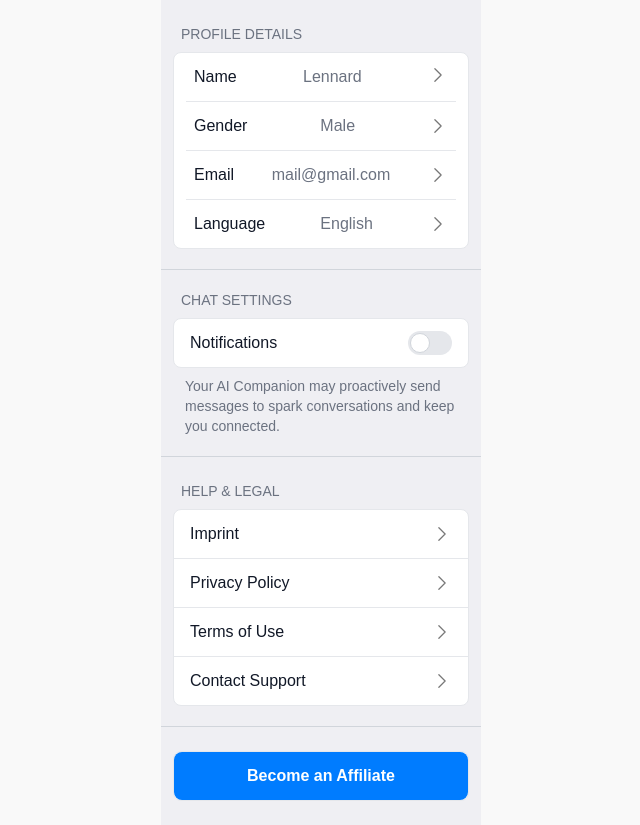
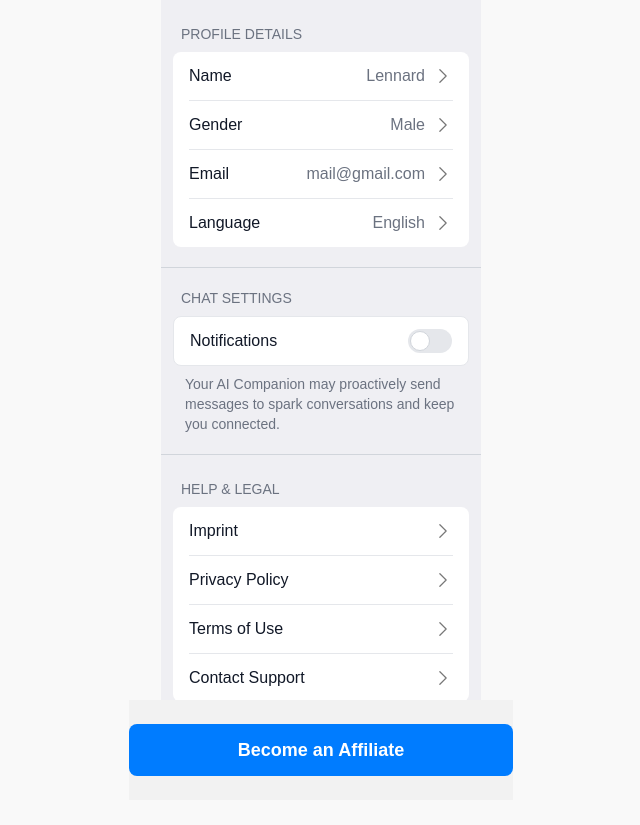
Before and after one commit to sda34495/companion-tele-app, a Next.js app: page /setting in a window 1280 px wide. Shown: the whole page, without its empty margins (319-959 px from the left). After the commit the page ends 800 px from the top, so only its background shows below. Built offline with nearby package versions, Linux system fonts and the light colour scheme.

Commit message:
setting page push

```diff
--- a/app/components/Setting.tsx
+++ b/app/components/Setting.tsx
@@ -11,11 +11,12 @@ const Settings: React.FC = () => {
           <h3 className="text-sm ml-2 text-gray-500 font-medium mb-2 ">
             PROFILE DETAILS
           </h3>
-          <div className="divide-y divide-gray-200 px-3 border border-gray-200 rounded-lg bg-white">
-            <div className="flex flex-row items-start justify-between px-2 py-3">
-            <h1 className=" items-center  font-medium text-gray-900">
-            Name </h1>
-            <span className="text-gray-500 ">Lennard</span>
+          <div className=" overflow-hidden rounded-lg  bg-white">
+
+          <div className="flex flex-row items-start hover:bg-gray-300 justify-between px-4 py-3">
+  <h1 className="font-medium text-gray-900">Name</h1>
+  <div className="flex items-center space-x-2">
+    <span className="text-gray-500">Lennard</span>
     <svg
       xmlns="http://www.w3.org/2000/svg"
       fill="none"
@@ -31,10 +32,15 @@ const Settings: React.FC = () => {
       />
     </svg>
   </div>
-            <div className="flex flex-row items-center justify-between px-2 py-3">
-            <h1 className="items-center  font-medium text-gray-900">
+</div>
+              <hr className="border- border-gray-200 mx-4" />
+
+            <div className="flex flex-row items-center hover:bg-gray-300 justify-between px-4 py-3">
+            <h1 className="  font-medium text-gray-900">
               Gender
               </h1>
+              <div className="flex items-center space-x-2">
+
               <span className="text-gray-500">Male</span>
               <svg
                 xmlns="http://www.w3.org/2000/svg"
@@ -51,11 +57,13 @@ const Settings: React.FC = () => {
                   />
               </svg>
                   </div>
+                  </div>
+                  <hr className="border- border-gray-200 mx-4" />
 
-
-                  <div className="flex flex-row items-center justify-between px-2 py-3">
-            <h1 className=" items-center  font-medium text-gray-900">
+                  <div className="flex flex-row items-center hover:bg-gray-300 justify-between px-4 py-3">
+            <h1 className="  font-medium text-gray-900">
             Email </h1>
+            <div className="flex items-center space-x-2">
             <span className="text-gray-500 ">mail@gmail.com</span>
             <svg
                 xmlns="http://www.w3.org/2000/svg"
@@ -72,11 +80,14 @@ const Settings: React.FC = () => {
                   />
               </svg>
                   </div>
+            </div>
+            <hr className="border- border-gray-200 mx-4" />
 
+            <div className="flex flex-row items-center hover:bg-gray-300 justify-between px-4 py-3">
+            <h1 className=" font-medium text-gray-900">
+            Language </h1>
+            <div className="flex items-center space-x-2">
 
-            <div className="flex flex-row items-center justify-between px-2 py-3">
-            <h1 className=" items-center  font-medium text-gray-900">
-            Language </h1>
             <span className="text-gray-500 self-end ">English</span>
             <svg
                 xmlns="http://www.w3.org/2000/svg"
@@ -95,6 +106,7 @@ const Settings: React.FC = () => {
             </div>
                   </div>
           </div>
+        </div>
 
         <hr className="mt-5 border-gray-300" />
 
@@ -103,7 +115,7 @@ const Settings: React.FC = () => {
           <h3 className="text-sm ml-2 text-gray-500 font-medium mb-2">
             CHAT SETTINGS
           </h3>
-          <div className="flex items-center justify-between px-4 py-3 border border-gray-200 rounded-lg bg-white">
+          <div className="flex hover:bg-gray-300 items-center justify-between px-4 py-3 border border-gray-200 rounded-lg bg-white">
             <span className=" text-gray-900">Notifications</span>
             <label className="relative inline-flex items-center cursor-pointer">
               <input type="checkbox" value="" className="sr-only peer" />
@@ -124,8 +136,8 @@ const Settings: React.FC = () => {
           <h3 className="text-sm ml-2 text-gray-500 font-medium mb-2">
             HELP & LEGAL
           </h3>
-          <div className="divide-y divide-gray-200 border border-gray-200 rounded-lg bg-white mb-">
-            <button className="flex items-center justify-between w-full px-4 py-3  font-medium text-left text-gray-900">
+          <div className=" overflow-hidden rounded-lg bg-white ">
+            <button className="flex hover:bg-gray-300 items-center justify-between w-full px-4 py-3  font-medium text-left text-gray-900">
               Imprint
               <svg
                 xmlns="http://www.w3.org/2000/svg"
@@ -142,7 +154,8 @@ const Settings: React.FC = () => {
                 />
               </svg>
             </button>
-            <button className="flex items-center justify-between w-full px-4 py-3  font-medium text-left text-gray-900">
+            <hr className="border- border-gray-200 mx-4" />
+            <button className="flex items-center hover:bg-gray-300 justify-between w-full px-4 py-3  font-medium text-left text-gray-900">
               Privacy Policy
               <svg
                 xmlns="http://www.w3.org/2000/svg"
@@ -159,7 +172,8 @@ const Settings: React.FC = () => {
                 />
               </svg>
             </button>
-            <button className="flex items-center justify-between w-full px-4 py-3  font-medium text-left text-gray-900">
+            <hr className="border- border-gray-200 mx-4" />
+            <button className="flex items-center hover:bg-gray-300 justify-between w-full px-4 py-3  font-medium text-left text-gray-900">
               Terms of Use
               <svg
                 xmlns="http://www.w3.org/2000/svg"
@@ -176,7 +190,8 @@ const Settings: React.FC = () => {
                 />
               </svg>
             </button>
-            <button className="flex items-center justify-between w-full px-4 py-3  font-medium text-left text-gray-900">
+            <hr className="border- border-gray-200 mx-4" />
+            <button className="flex items-center hover:bg-gray-300 justify-between w-full px-4 py-3  font-medium text-left text-gray-900">
               Contact Support
               <svg
                 xmlns="http://www.w3.org/2000/svg"
@@ -196,24 +211,24 @@ const Settings: React.FC = () => {
           </div>
         </div>
 
-        <hr className="mt-5 border-gray-300" />
+        {/* <hr className="mt-5 border-gray-300" /> */}
 
         {/* Help & Legal */}
-        <div className="mt-6 px-3">
+        {/* <div className="mt-6 px-3">
           <div className="divide-y divide-gray-200 border border-gray-200 rounded-lg bg-white mb-">
             <button className="flex bg-[#007cff] justify-center  w-full px-4 py-3  font-semibold text-center rounded-lg text-white">
             Become an Affiliate
             </button>
           </div>
-        </div>
+        </div> */}
 
-        {/* <hr className="mt-5 border-gray-300" />
+        {/* <hr className="mt-5 border-gray-300" /> */}
 
-          <div className="mt-5  ">
-            <button className="w-[335px] flex max-w-sm mx-auto bg-[#007cff] items-end justify-center py-3  text-white  rounded-lg text-sm font-semibold ">
+          <div className="mt-5 absolute bottom-0 left-0 right-0 bg-[#f2f2f2] w-full max-w-sm mx-auto ">
+            <button className=" flex mx-auto bg-[#007cff] items-end justify-center py-3 m-6 w-full text-white  rounded-lg text-lg font-semibold ">
               Become an Affiliate
             </button>
-          </div> */}
+          </div>
       </div>
     </div>
   );
```
Lines whose indentation alone changed are shown as unchanged.
